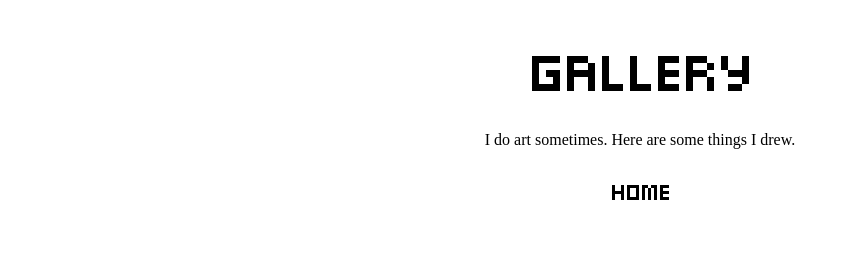
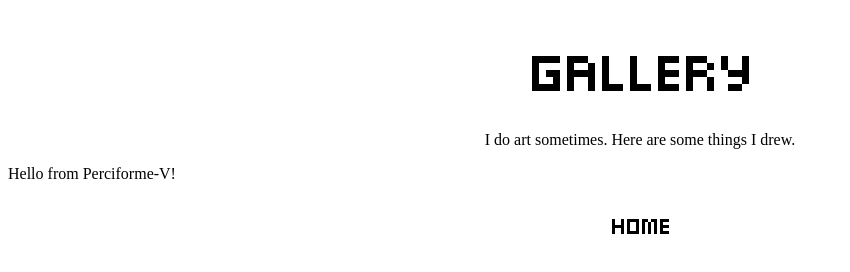
Before and after one commit to lampridiforme/lampridiforme.github.io, a plain HTML site: page gallery.html in a window 1280 px wide. Shown: the whole page, without its empty margins (0-850 px from the left). Drawn offline with Linux system fonts and the light colour scheme.

Commit message:
Checking if changes can be made on Ubuntu

```diff
--- a/gallery.html
+++ b/gallery.html
@@ -15,6 +15,9 @@
                 I do art sometimes. Here are some things I drew.
             </p>
 
+            <p>
+                Hello from Perciforme-V!
+            </p>
             <p id = "home" align = "center">
                 <a href="index.html">
                     <img src="./Images/home.png" alt="home">
```
Also changed, not shown: index.html (indentation only). Lines whose indentation alone changed are shown as unchanged.
